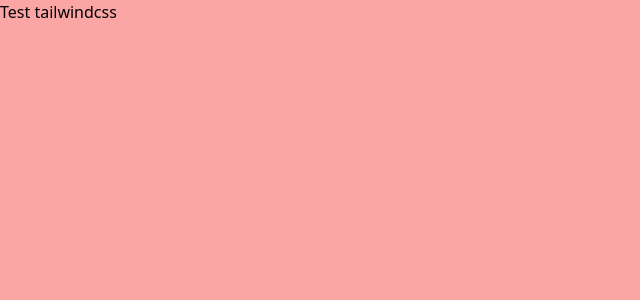
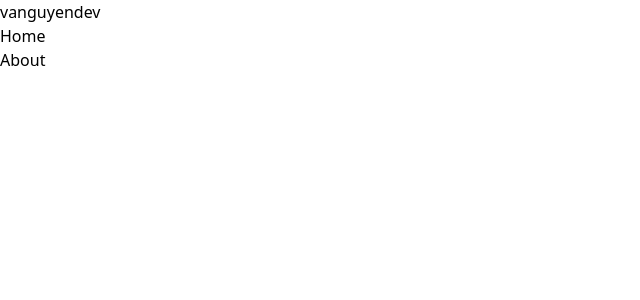
Before and after one commit to vanguyen333/mysiteO, a React (Vite) app: page / in a window 1280 px wide. Shown: the top 300 px of the page, without its empty margins (0-640 px from the left). Built offline with nearby package versions, Linux system fonts and the light colour scheme.

Commit message:
added home,about,header components, css bootstrap

```diff
--- a/package.json
+++ b/package.json
@@ -10,7 +10,9 @@
     "preview": "vite preview"
   },
   "dependencies": {
+    "bootstrap": "^5.3.0",
     "react": "^18.2.0",
+    "react-bootstrap": "^2.7.4",
     "react-dom": "^18.2.0"
   },
   "devDependencies": {
--- a/src/App.jsx
+++ b/src/App.jsx
@@ -1,9 +1,17 @@
 import { useState } from "react";
-
 import "./App.css";
+import Header from "./components/header/header";
+import Home from "./components/home/Home";
+import About from "./components/about/About";
 
 function App() {
-  return <h1 className="w-screen h-screen bg-red-300">Test tailwindcss</h1>;
+  return (
+    <div>
+      <Header />
+      <Home />
+      <About />
+    </div>
+  );
 }
 
 export default App;
--- /dev/null
+++ b/src/components/about/About.jsx
@@ -0,0 +1,5 @@
+const About = () => {
+  return <div>About</div>;
+};
+
+export default About;
--- /dev/null
+++ b/src/components/header/Header.jsx
@@ -0,0 +1,7 @@
+import React from "react";
+import "./header.css";
+const Header = () => {
+  return <h1>vanguyendev</h1>;
+};
+
+export default Header;
--- /dev/null
+++ b/src/components/home/Home.jsx
@@ -0,0 +1,11 @@
+import "./home.css";
+
+const Home = () => {
+  return (
+    <div>
+      <h2>Home</h2>
+    </div>
+  );
+};
+
+export default Home;
```
Also changed, not shown: src/components/about/about.css (added), src/components/header/header.css (added), src/components/home/Home.css (added), 1 other file (tests, documents, lock files or other folders).
